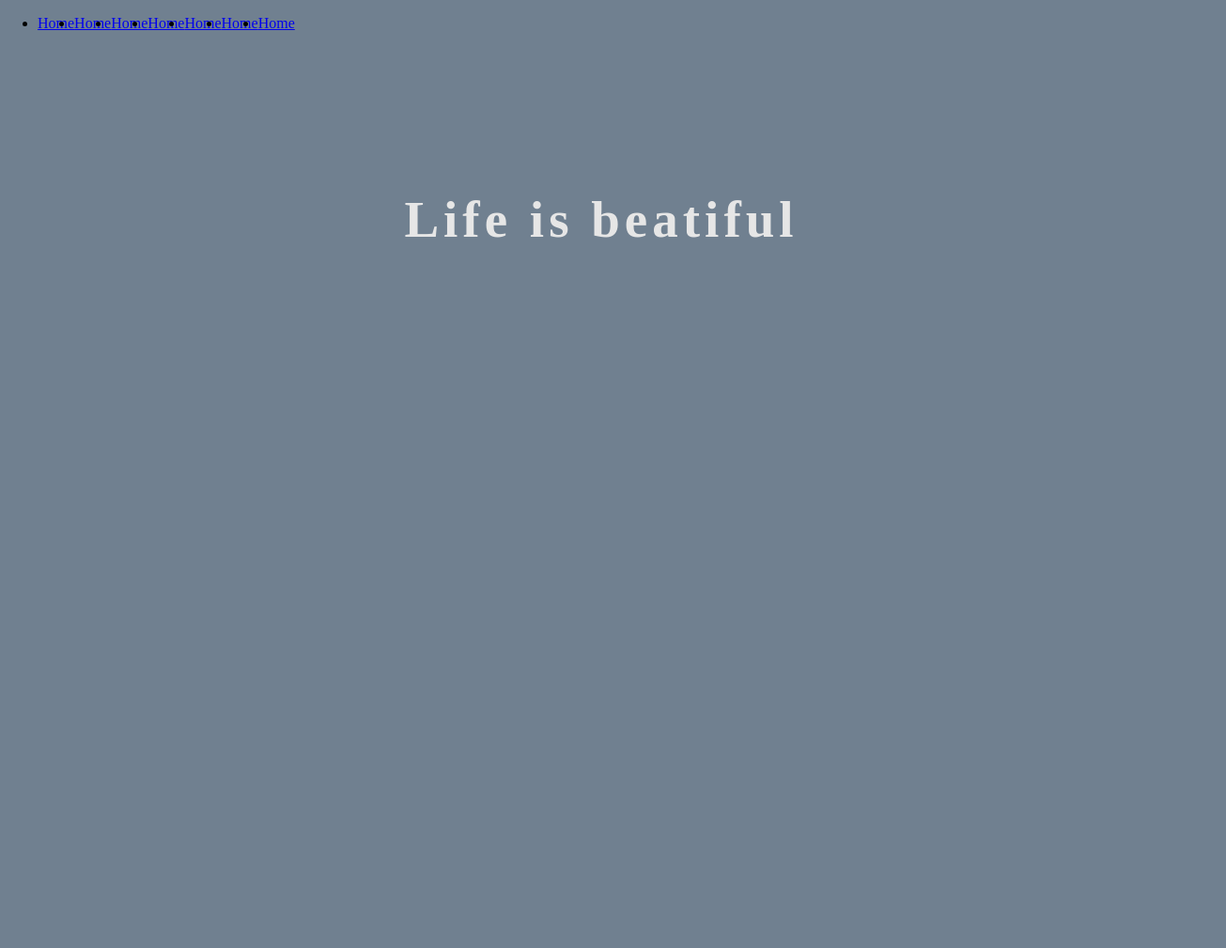
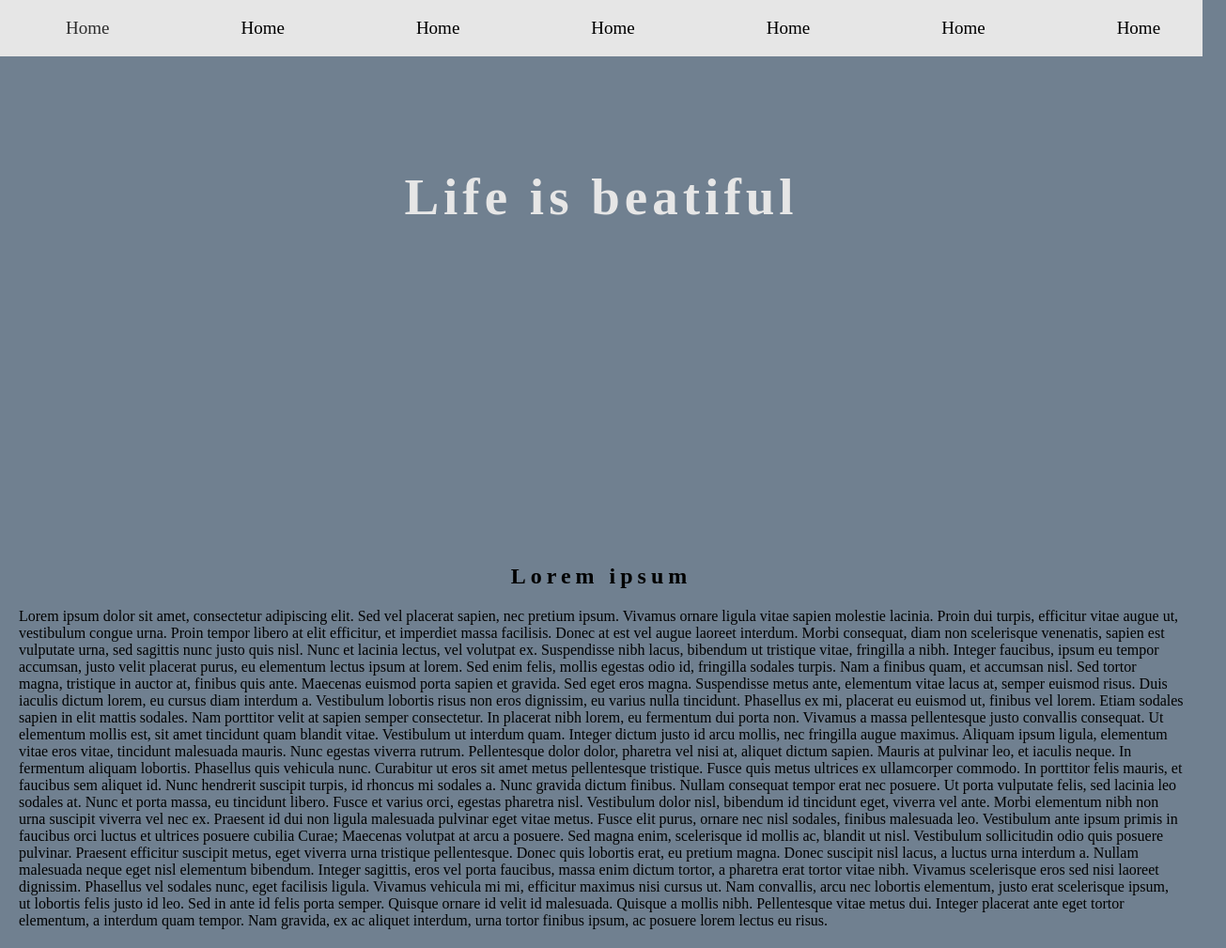
Before and after one commit to paulVer777/Practising, a plain HTML site: page index.html in a window 1280 px wide. Shown: the whole page at 94% size, 1305 px wide, since content can reach past the window. Before the commit the page ends 800 px from the top, so only its background shows below. Drawn offline with Linux system fonts and the light colour scheme.

Commit message:
nav almost ready

```diff
--- a/css/styles.css
+++ b/css/styles.css
@@ -6,21 +6,45 @@ body {
 
 }
 
-
-
-.nav-container>ul
-{
-
-display: flex;
-
+.nav-container > ul {
+    /*border-bottom: 1px solid black; im not sure if this border is good idea */
+    height: 60px;
+    display: flex;
+    justify-content: space-around;
+    align-items: center;
+    margin: 0;
+    padding: 0;
+    list-style-type: none;
+    background-color: white;
+    filter: brightness(90%);
 
 }
 
+.nav-container > ul > li {
 
+    box-sizing: border-box;
+    padding: 30px 70px;
+    font-size: 19px;
+    transition: background-color 0.5s;
+
+}
+
+.nav-container > ul > li:hover {
+
+    background-color: wheat;
+    opacity: 0.8;
+    cursor: pointer;
+
+}
+
+.nav-container > ul > li > a {
+    color: black;
+    text-decoration: none;
+
+}
 
 .header-wrapper {
     display: flex;
-    margin-top: 50px;
 
 }
 
@@ -43,3 +67,17 @@ display: flex;
     letter-spacing: 5px;
     margin: 0;
 }
+
+.h2__main {
+
+    text-align: center;
+    letter-spacing: 5px;
+
+}
+
+.main-wrapper {
+
+    box-sizing: border-box;
+    padding: 20px;
+
+}
--- a/index.html
+++ b/index.html
@@ -48,6 +48,58 @@
 
 </header>
 
+<main>
+
+    <div class="main-wrapper">
+
+        <h2 class="h2__main"> Lorem ipsum</h2>
+
+
+        Lorem ipsum dolor sit amet, consectetur adipiscing elit. Sed vel placerat sapien, nec pretium ipsum. Vivamus
+        ornare ligula vitae sapien molestie lacinia. Proin dui turpis, efficitur vitae augue ut, vestibulum congue urna.
+        Proin tempor libero at elit efficitur, et imperdiet massa facilisis. Donec at est vel augue laoreet interdum.
+        Morbi consequat, diam non scelerisque venenatis, sapien est vulputate urna, sed sagittis nunc justo quis nisl.
+        Nunc et lacinia lectus, vel volutpat ex. Suspendisse nibh lacus, bibendum ut tristique vitae, fringilla a nibh.
+        Integer faucibus, ipsum eu tempor accumsan, justo velit placerat purus, eu elementum lectus ipsum at lorem. Sed
+        enim felis, mollis egestas odio id, fringilla sodales turpis. Nam a finibus quam, et accumsan nisl.
+
+        Sed tortor magna, tristique in auctor at, finibus quis ante. Maecenas euismod porta sapien et gravida. Sed eget
+        eros magna. Suspendisse metus ante, elementum vitae lacus at, semper euismod risus. Duis iaculis dictum lorem,
+        eu cursus diam interdum a. Vestibulum lobortis risus non eros dignissim, eu varius nulla tincidunt. Phasellus ex
+        mi, placerat eu euismod ut, finibus vel lorem. Etiam sodales sapien in elit mattis sodales. Nam porttitor velit
+        at sapien semper consectetur. In placerat nibh lorem, eu fermentum dui porta non. Vivamus a massa pellentesque
+        justo convallis consequat. Ut elementum mollis est, sit amet tincidunt quam blandit vitae.
+
+        Vestibulum ut interdum quam. Integer dictum justo id arcu mollis, nec fringilla augue maximus. Aliquam ipsum
+        ligula, elementum vitae eros vitae, tincidunt malesuada mauris. Nunc egestas viverra rutrum. Pellentesque dolor
+        dolor, pharetra vel nisi at, aliquet dictum sapien. Mauris at pulvinar leo, et iaculis neque. In fermentum
+        aliquam lobortis. Phasellus quis vehicula nunc. Curabitur ut eros sit amet metus pellentesque tristique. Fusce
+        quis metus ultrices ex ullamcorper commodo. In porttitor felis mauris, et faucibus sem aliquet id. Nunc
+        hendrerit suscipit turpis, id rhoncus mi sodales a. Nunc gravida dictum finibus.
+
+        Nullam consequat tempor erat nec posuere. Ut porta vulputate felis, sed lacinia leo sodales at. Nunc et porta
+        massa, eu tincidunt libero. Fusce et varius orci, egestas pharetra nisl. Vestibulum dolor nisl, bibendum id
+        tincidunt eget, viverra vel ante. Morbi elementum nibh non urna suscipit viverra vel nec ex. Praesent id dui non
+        ligula malesuada pulvinar eget vitae metus. Fusce elit purus, ornare nec nisl sodales, finibus malesuada leo.
+        Vestibulum ante ipsum primis in faucibus orci luctus et ultrices posuere cubilia Curae; Maecenas volutpat at
+        arcu a posuere. Sed magna enim, scelerisque id mollis ac, blandit ut nisl. Vestibulum sollicitudin odio quis
+        posuere pulvinar. Praesent efficitur suscipit metus, eget viverra urna tristique pellentesque.
+
+        Donec quis lobortis erat, eu pretium magna. Donec suscipit nisl lacus, a luctus urna interdum a. Nullam
+        malesuada neque eget nisl elementum bibendum. Integer sagittis, eros vel porta faucibus, massa enim dictum
+        tortor, a pharetra erat tortor vitae nibh. Vivamus scelerisque eros sed nisi laoreet dignissim. Phasellus vel
+        sodales nunc, eget facilisis ligula. Vivamus vehicula mi mi, efficitur maximus nisi cursus ut. Nam convallis,
+        arcu nec lobortis elementum, justo erat scelerisque ipsum, ut lobortis felis justo id leo. Sed in ante id felis
+        porta semper. Quisque ornare id velit id malesuada. Quisque a mollis nibh. Pellentesque vitae metus dui. Integer
+        placerat ante eget tortor elementum, a interdum quam tempor. Nam gravida, ex ac aliquet interdum, urna tortor
+        finibus ipsum, ac posuere lorem lectus eu risus.
+
+
+    </div>
+
+
+</main>
+
 
 </body>
 </html>
```
